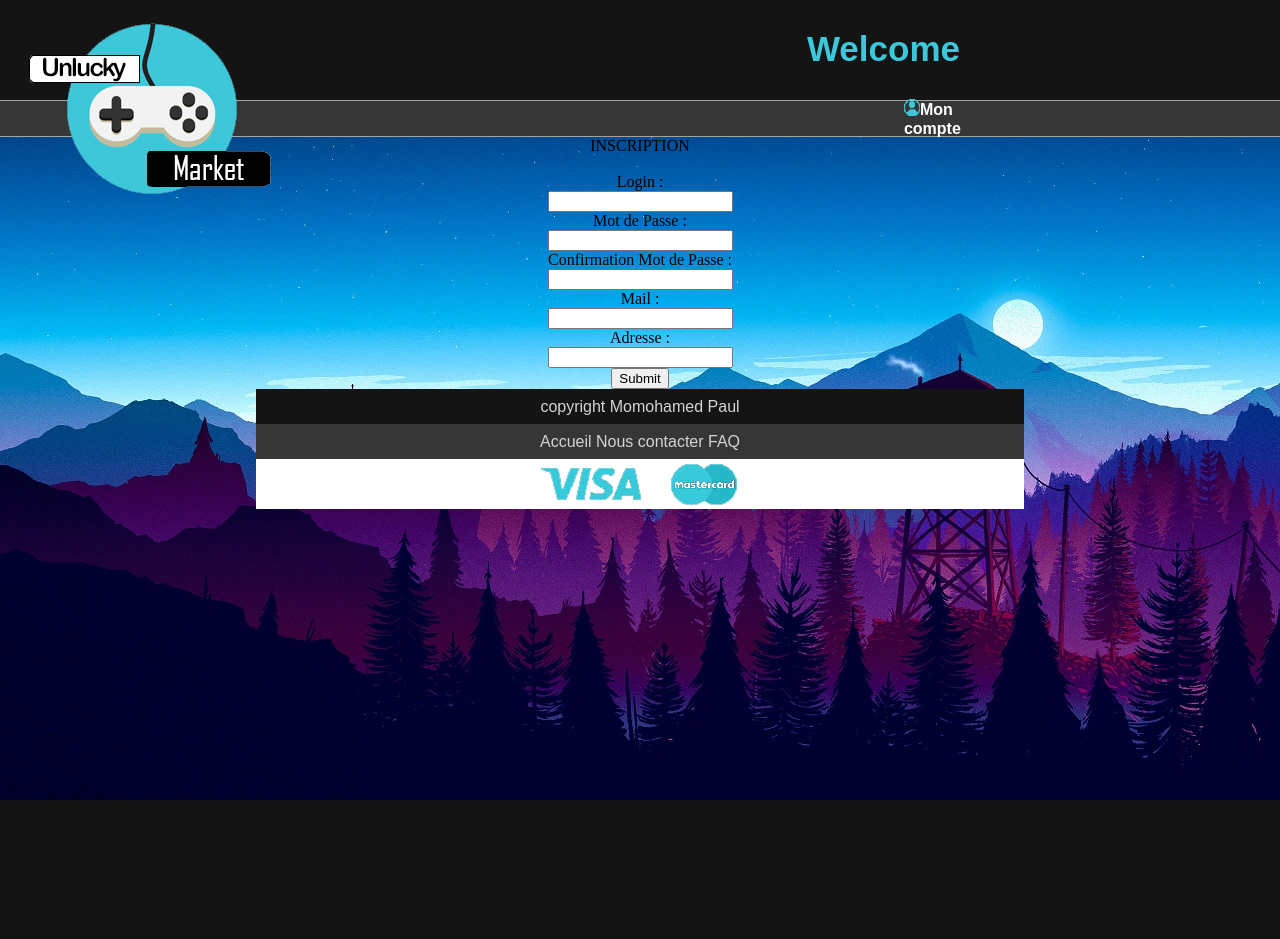
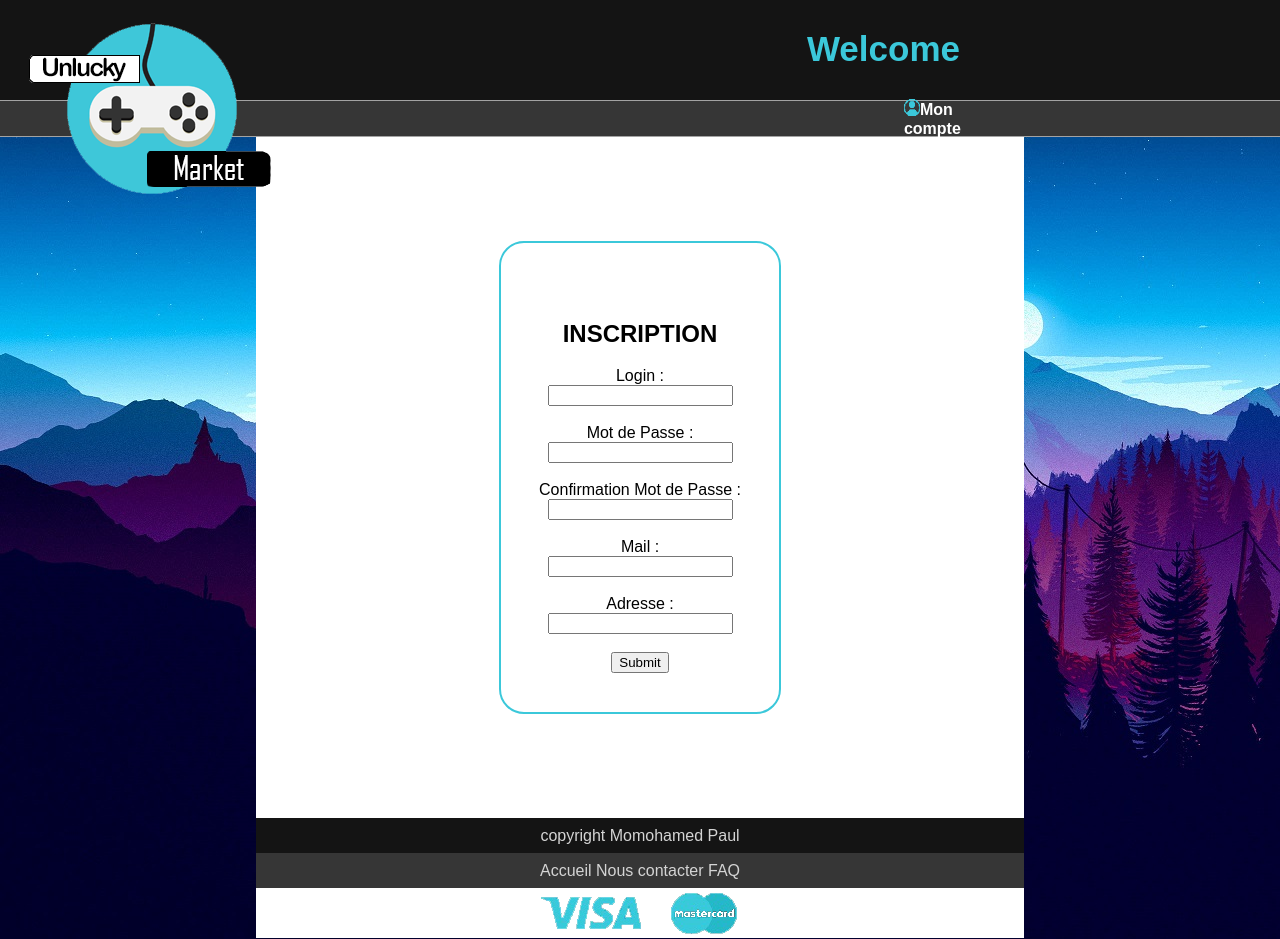
Before and after one commit to paul-le/boutique, a PHP site: page /inscription.php in a window 1280 px wide. Before the commit the page ends 800 px from the top, so only its background shows below. Run offline with PHP 8.4, Linux system fonts and the light colour scheme.

Commit message:
Stylisation de connexion & inscription

```diff
--- a/inscription.php
+++ b/inscription.php
@@ -13,22 +13,18 @@ session_start();
 	include('header.php');
 	?>
 	<main id="mainInscription">
-		<section id="inscriptionForm">
+			<section id="partieGauche">
+			</section>
+			<section id="inscriptionFormSection">
+				<form id="inscriptionForm" action="" method="post" ><br>
+					<h1>INSCRIPTION</h1>
+						Login :<br> <input type="text" name="login" required><br><br>
+						Mot de Passe :<br><input type="password" name="password" required><br><br>
+						Confirmation Mot de Passe : <br><input type="password" name="confirmpassword" required><br><br>
+						Mail :<br> <input type="email" name="mail" required><br><br>
+						Adresse :<br> <input type="text" name="adresse" required><br><br>
 
-			<div id="fullFormInscription">
-				<div id="titreInscription">INSCRIPTION</div>
-				<form action="" method="post" ><br />
-
-					<div id="formInscription">
-						Login :<br /> <input type="text" name="login" required><br />
-						Mot de Passe :<br /><input type="password" name="password" required><br />
-						Confirmation Mot de Passe : <br /><input type="password" name="confirmpassword" required><br />
-						Mail :<br /> <input type="email" name="mail" required><br />
-						Adresse :<br /> <input type="text" name="adresse" required><br />
-					</div>
-					<div id="buttonInscription">
 						<input type="submit" name="valider">
-					</div>
 
 				</form>
 				<?php
@@ -36,7 +32,8 @@ session_start();
 				include('fonctions.php');
 				inscription();
 				?>
-			</div>
+			</section>
+		<section id="partieDroite">
 		</section>
 	</main>
 	<?php
--- a/style.css
+++ b/style.css
@@ -107,12 +107,8 @@ body{
 #partieGauche{
     width: 20%;
     display:flex;
-    /* background-image: url('Images/bannieregauche.jpg');
-    background-size:cover;
-    background-repeat: no-repeat; */
-    /* background-attachment: fixed; */
     height: 1200px;
-    /* height: 100%; */
+
 }
 
 #imgGaucheToast{
@@ -123,10 +119,6 @@ body{
     max-width: 100%;
     display: flex;
     flex-direction: column;
-    /* background-image: url('Images/banniere.jpg');
-    background-size:cover;
-    background-repeat: no-repeat; */
-    /* height: 300px; */
     border-left: 2px solid white;
     border-right: 2px solid white;
 }
@@ -134,12 +126,7 @@ body{
 #partieDroite{
     width: 20%;
     display: flex;
-    /* background-image: url('Images/bannieredroite.jpg');
-    background-size:cover;
-    background-repeat: no-repeat; */
-    /* background-attachment: fixed; */
     height: 1200px;
-    /* height: 100%; */
 }
 
 #mainContent{
@@ -287,10 +274,40 @@ footer{
 /*---------------Connexion---------------*/
 /*---------------Connexion---------------*/
 
-#connexionForm{
-    text-align: center;
+#mainConnexion{
+    display: flex;
+    flex-direction: row;
+    font-family: Arial, Helvetica, sans-serif;
 }
 
+#partieDroite{
+    width: 20%;
+    display: flex;
+    height: 681.1px;
+}
+
+#partieGauche{
+    width: 20%;
+    display: flex;
+    height: 681.1px;
+}
+
+#connexionForm{
+    display: flex;
+    flex-direction: column;
+    text-align: center;
+    width: 60%;
+    background-color: #ffffff;
+    justify-content: center;
+    align-items: center;
+
+}
+
+#formConnexionSection{
+    border: 2px solid #3bc8da;
+    padding: 5%;
+    border-radius: 25px 25px 25px 25px;
+}
 
 /*---------------Inscription---------------*/
 /*---------------Inscription---------------*/
@@ -302,3 +319,35 @@ footer{
 #inscriptionForm{
     text-align: center;
 }
+
+#partieDroite{
+    width: 20%;
+    display: flex;
+    height: 681.1px;
+}
+
+#partieGauche{
+    width: 20%;
+    display: flex;
+    height: 681.1px;
+}
+
+#inscriptionFormSection{
+    width: 60%;
+    display: flex;
+    justify-content: center;
+    align-items: center;
+    background-color: #ffffff;
+}
+
+#inscriptionForm{
+    border: 2px solid #3bc8da;
+    padding: 5%;
+    border-radius: 25px 25px 25px 25px;
+}
+
+#mainInscription{
+    display: flex;
+    flex-direction: row;
+    font-family: Arial, Helvetica, sans-serif;
+}
```
Also changed, not shown: connexion.php (+12 -11 lines).
